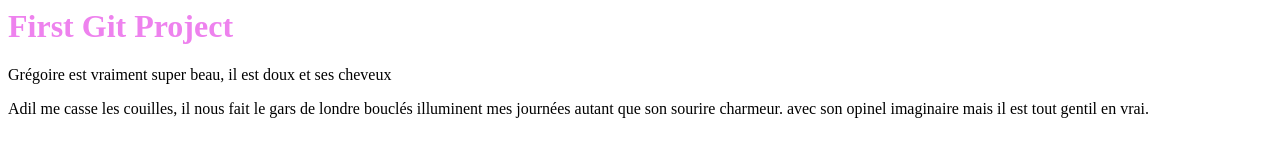
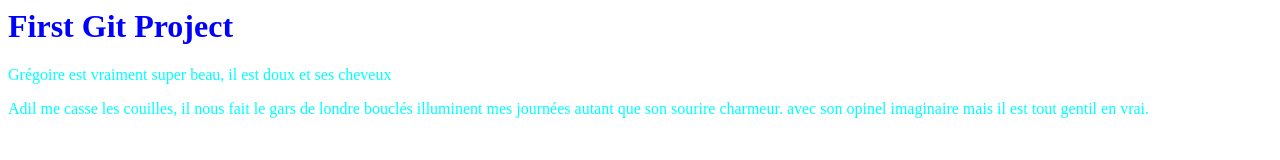
Before and after one commit to JorisPellegrin/first_git, a plain HTML site: page index.html in a window 1280 px wide. Drawn offline with Linux system fonts and the light colour scheme.

```diff
--- a/styles/styles.css
+++ b/styles/styles.css
@@ -1,3 +1,7 @@
 h1 {
-    color: violet;
+    color: blue;
 }
+
+p {
+    color: aqua;
+}
```
